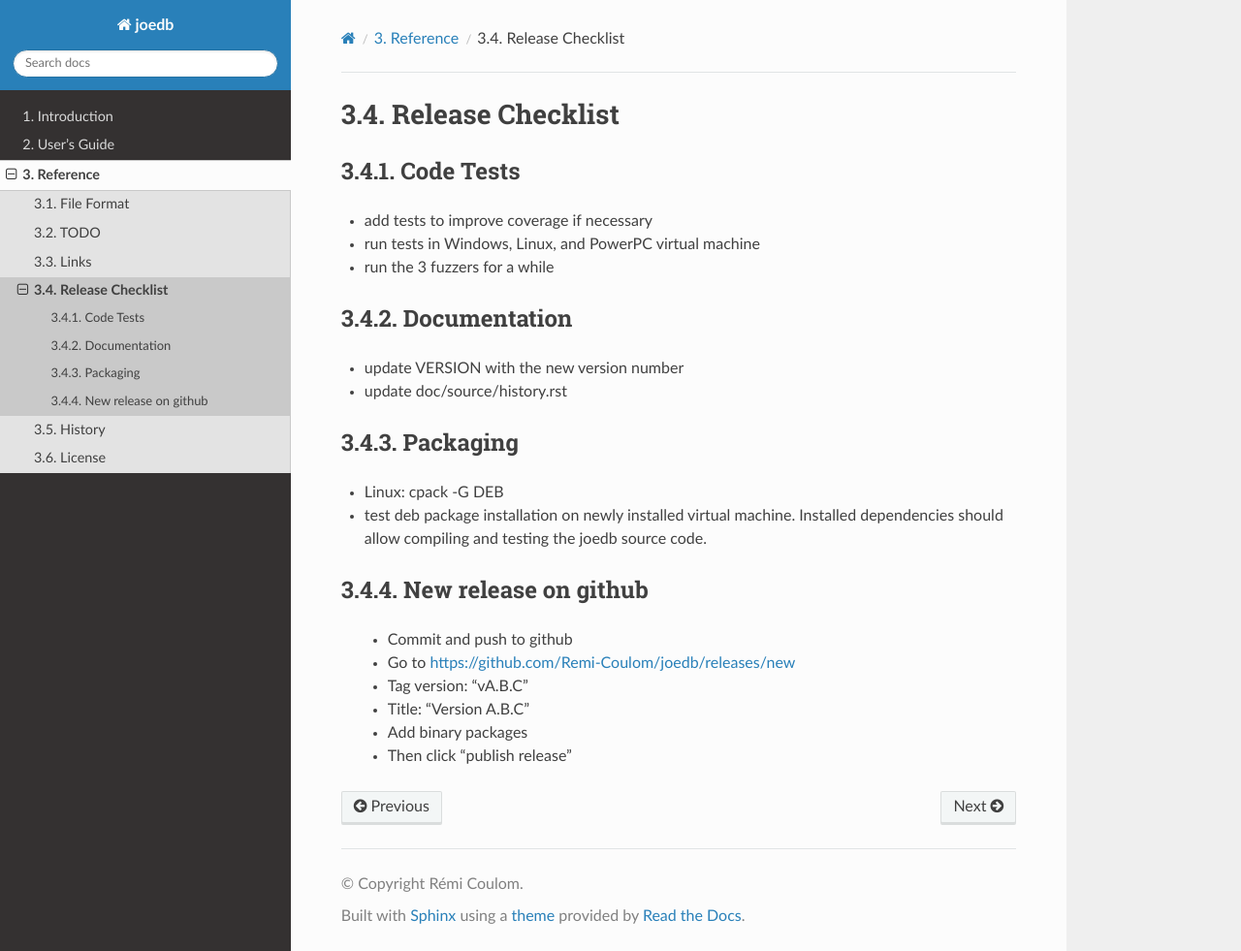
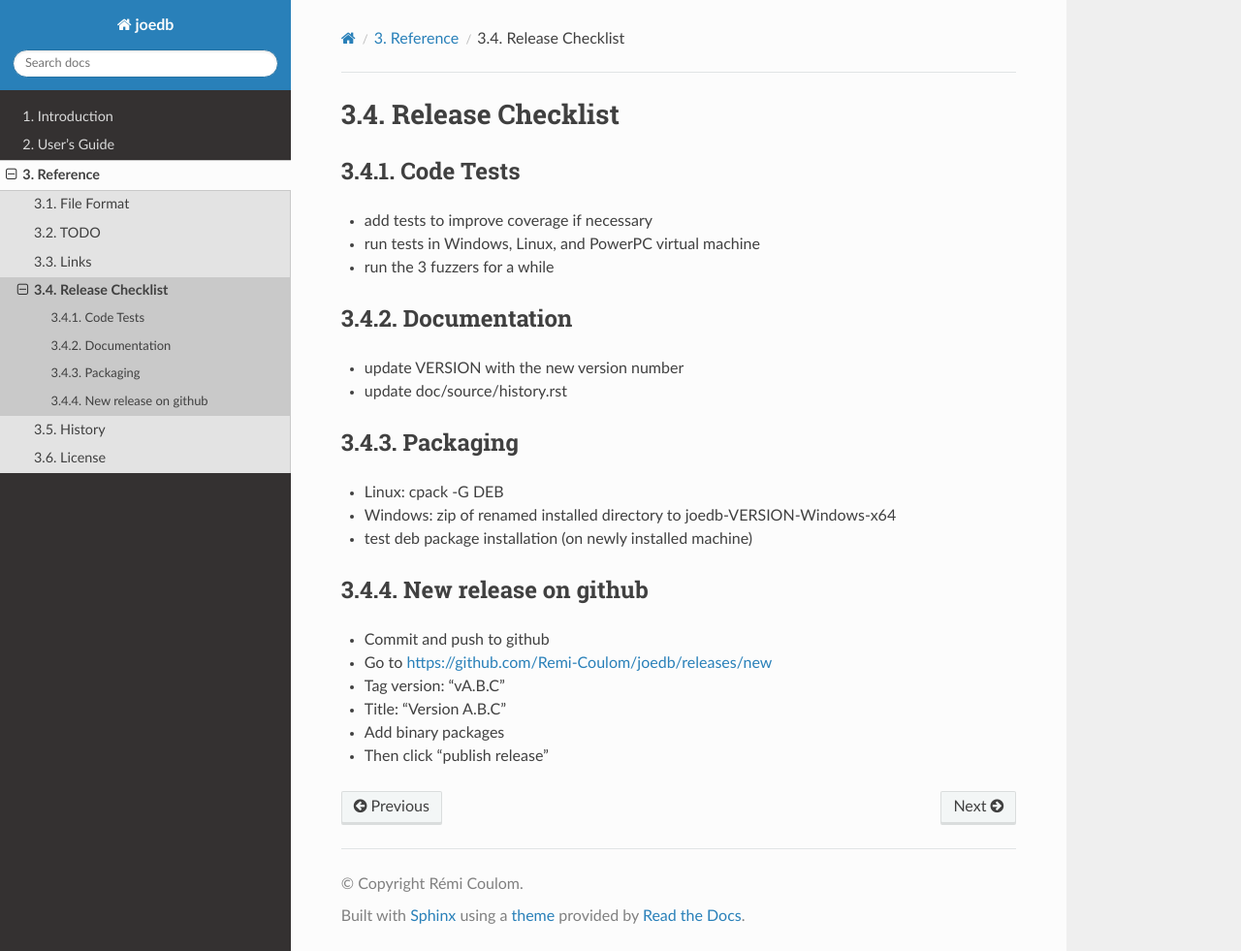
Before and after one commit to Remi-Coulom/joedb, a Sphinx documentation site: the page built from doc/source/release_checklist.rst, in a window 1280 px wide and 981 px high. Shown: the whole window at 97% size. Built offline with Sphinx 7.4.7 and the Read the Docs theme 2.0.0, drawn with Linux system fonts in a browser that asks for light colours; formulas are drawn with MathJax 3.

Commit message:
Windows package procedure

```diff
--- a/doc/source/release_checklist.rst
+++ b/doc/source/release_checklist.rst
@@ -18,14 +18,15 @@ Packaging
 ---------
 
 - Linux: cpack -G DEB
-- test deb package installation on newly installed virtual machine. Installed dependencies should allow compiling and testing the joedb source code.
+- Windows: zip of renamed installed directory to joedb-VERSION-Windows-x64
+- test deb package installation (on newly installed machine)
 
 New release on github
 ---------------------
 
- - Commit and push to github
- - Go to https://github.com/Remi-Coulom/joedb/releases/new
- - Tag version: "vA.B.C"
- - Title: "Version A.B.C"
- - Add binary packages
- - Then click "publish release"
+- Commit and push to github
+- Go to https://github.com/Remi-Coulom/joedb/releases/new
+- Tag version: "vA.B.C"
+- Title: "Version A.B.C"
+- Add binary packages
+- Then click "publish release"
```
